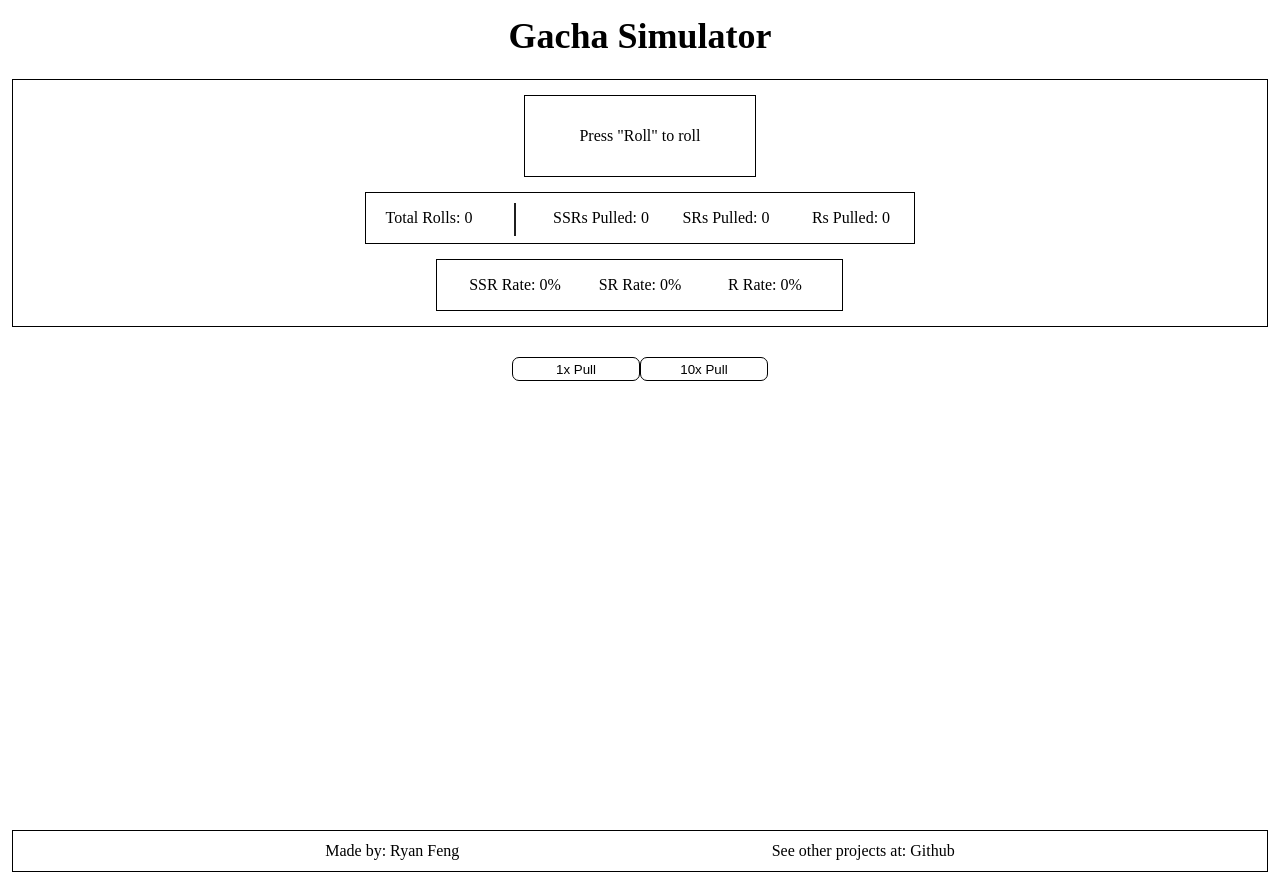
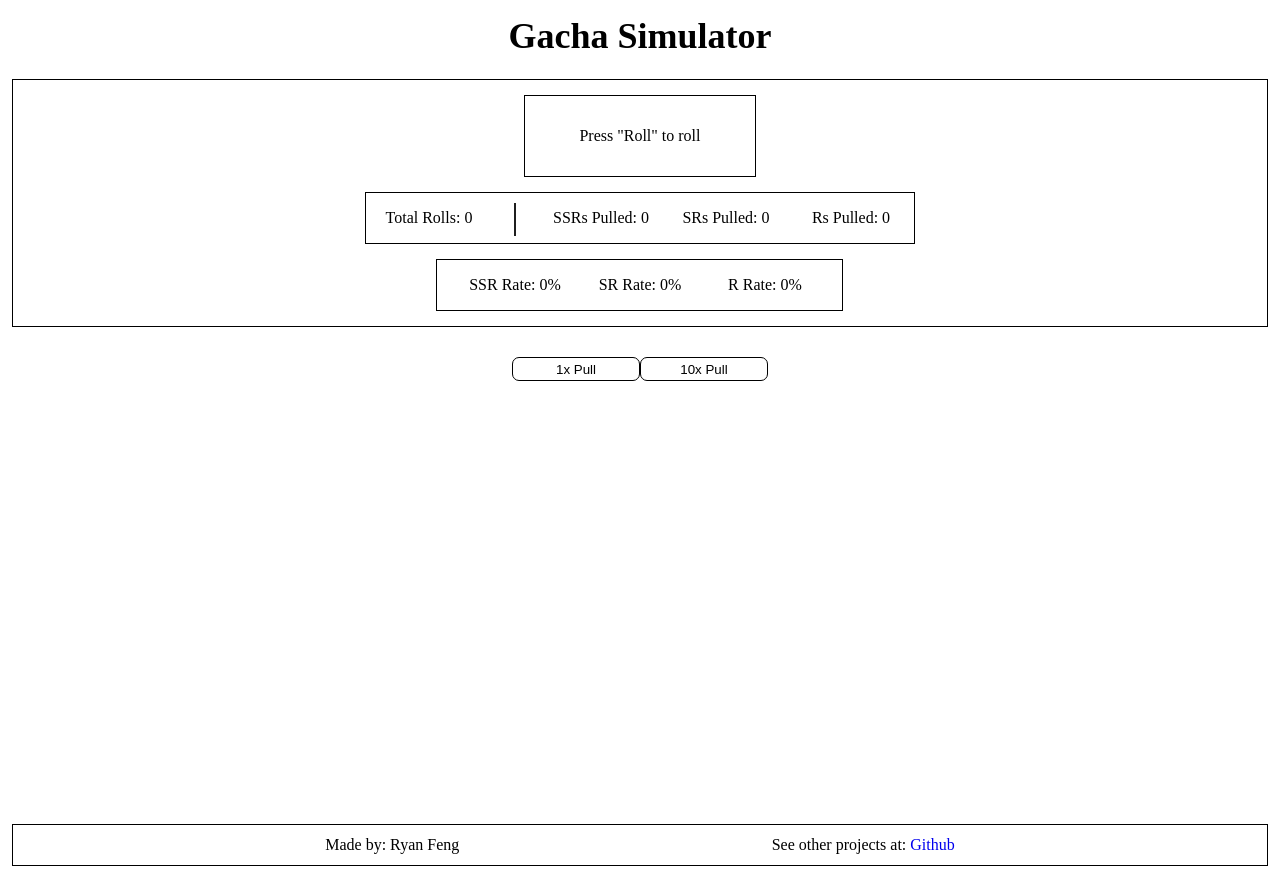
Before and after one commit to RvnVentra/Gacha-Simulator, a React (Create React App) app: page / in a window 1280 px wide. Built offline with nearby package versions, Linux system fonts and the light colour scheme.

Commit message:
Added link to Github for Footer + minor CSS changes to Gacha Results

```diff
--- a/src/components/Content/Gacha/GachaResults/gachaResults.js
+++ b/src/components/Content/Gacha/GachaResults/gachaResults.js
@@ -24,13 +24,13 @@ export default function Gacha_Results(props) {
 const ResultsContainer = styled.div`
     justify-content: center;
     border: 1px solid black;
-    margin: 0 auto 65px auto;
+    margin: 0 auto 35px auto;
     width: 90vw;
     visibility: ${ props => props.toggleDisplay ? "hidden" : "visible" };
 `;
 
 const Test = styled.div`
-    height: 44vh;
+    height: 47vh;
     overflow-y: scroll;
     overflow-x: hidden;
 `;
@@ -46,7 +46,7 @@ const Results = styled.p`
     align-items: center;
     justify-content: center;
     list-style: none;
-    margin: 5.5px 5px;
+    margin: 7.5px 5px;
     width: 50px;
     height: 50px;
 
--- a/src/components/Footer/footer.js
+++ b/src/components/Footer/footer.js
@@ -4,7 +4,7 @@ export default function Footer() {
     return (
         <FooterContainer>
             <Author>Made by: Ryan Feng</Author>
-            <Github>See other projects at: Github</Github>
+            <Github>See other projects at: <Link href="https://github.com/RvnVentra" target="_blank">Github</Link></Github>
         </FooterContainer>
     );
 };
@@ -26,3 +26,16 @@ const Author = styled.p`
 const Github = styled.p`
 
 `;
+
+const Link = styled.a`
+    text-decoration: none;
+    transition: color 100ms linear;
+
+    &:visited {
+        color: black;
+    };
+
+    &:hover {
+        color: lightblue;
+    };
+`;
```
